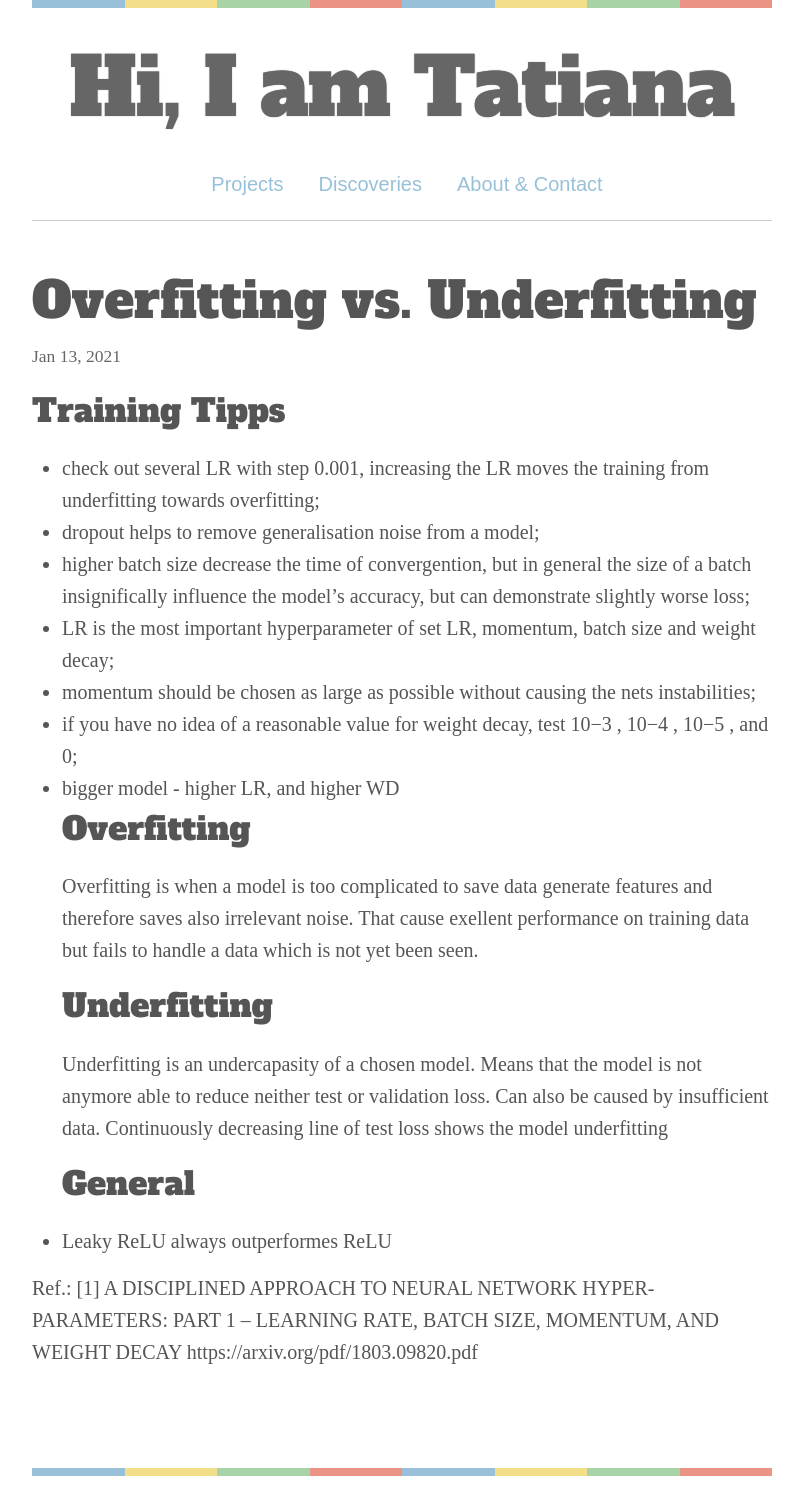
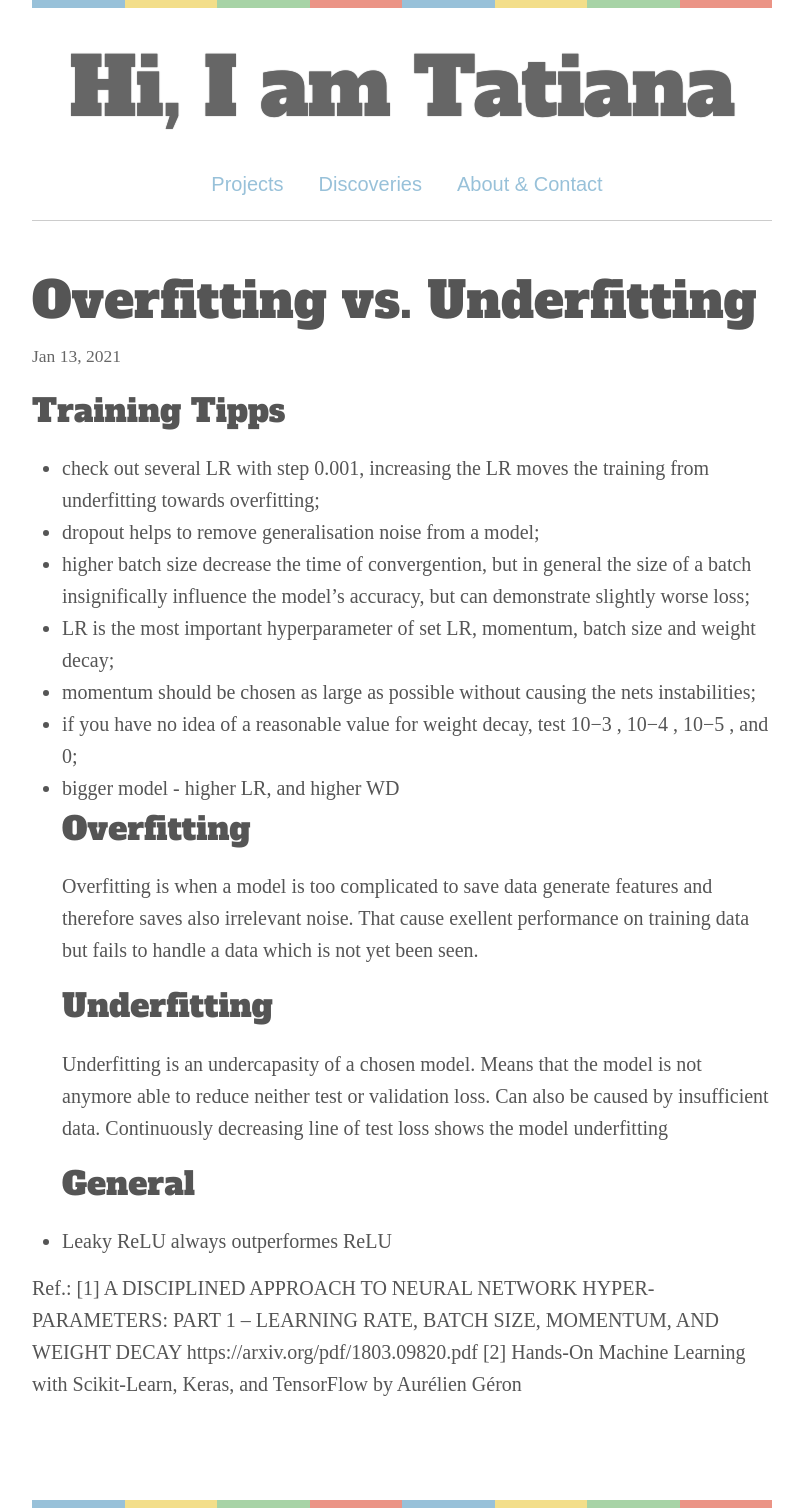
Before and after one commit to tatieliseeva/v-master, a Jekyll site: the page built from _posts/2021-01-13-Overfitting_vs_Underfitting.markdown, in a window 1280 px wide. Shown: the whole page, without its empty margins (238-1041 px from the left). Built offline with Jekyll 4.4.1, drawn with Linux system fonts in a browser that asks for light colours; some web fonts are replaced; before the commit the page ends 1476 px from its top, so only the background shows below that.

Commit message:
Update 2021-01-13-Overfitting_vs_Underfitting.markdown

```diff
--- a/_posts/2021-01-13-Overfitting_vs_Underfitting.markdown
+++ b/_posts/2021-01-13-Overfitting_vs_Underfitting.markdown
@@ -22,3 +22,4 @@ Underfitting is an undercapasity of a chosen model. Means that the model is not
 
 Ref.:
 [1] A DISCIPLINED APPROACH TO NEURAL NETWORK HYPER-PARAMETERS: PART 1 – LEARNING RATE, BATCH SIZE, MOMENTUM, AND WEIGHT DECAY https://arxiv.org/pdf/1803.09820.pdf
+[2] Hands-On Machine Learning with Scikit-Learn, Keras, and TensorFlow by Aurélien Géron
```
